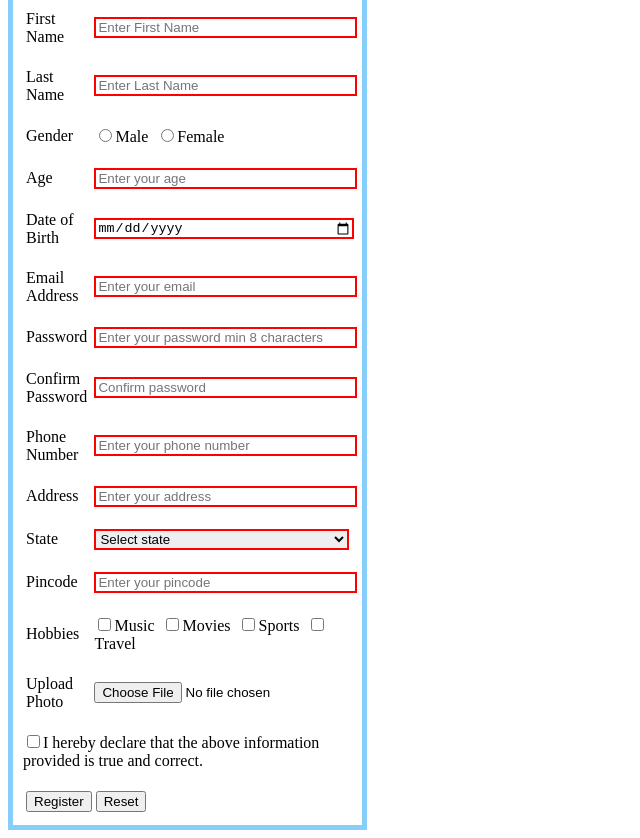
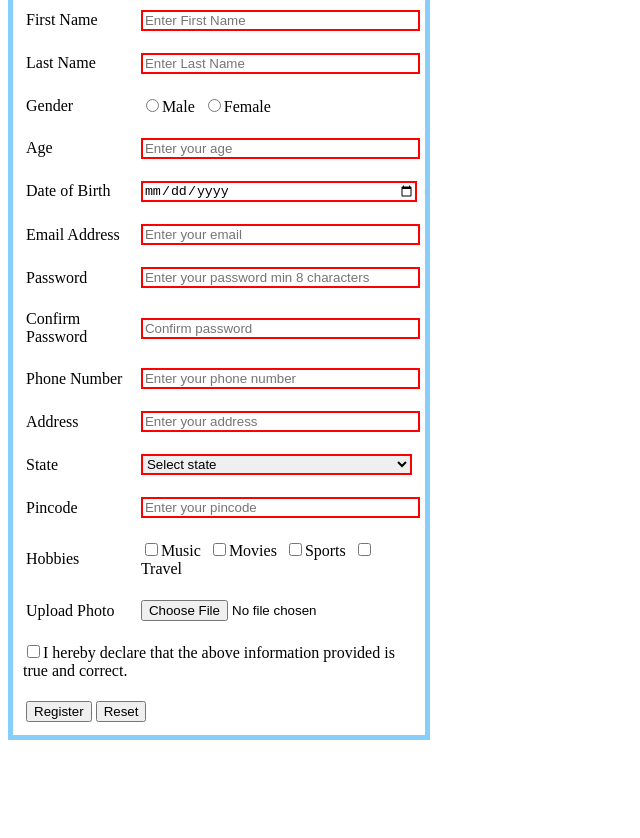
Before and after one commit to 22b01a12c4/Assignments2_1, a plain HTML site: page index.html in a window 1280 px wide. Shown: the part 112-950 px from the top of the page, without its empty margins (0-640 px from the left). After the commit the page ends 860 px from the top, so only its background shows below. Drawn offline with Linux system fonts and the light colour scheme.

Commit message:
corrected width of form

```diff
--- a/styles.css
+++ b/styles.css
@@ -11,7 +11,7 @@ select {
 .registration-box {
     border: 5px solid lightskyblue;
     padding: 10px;
-    width: 26%;
+    width: 31%;
     background-color: white;
     margin: 0px 0px;
 }
```
